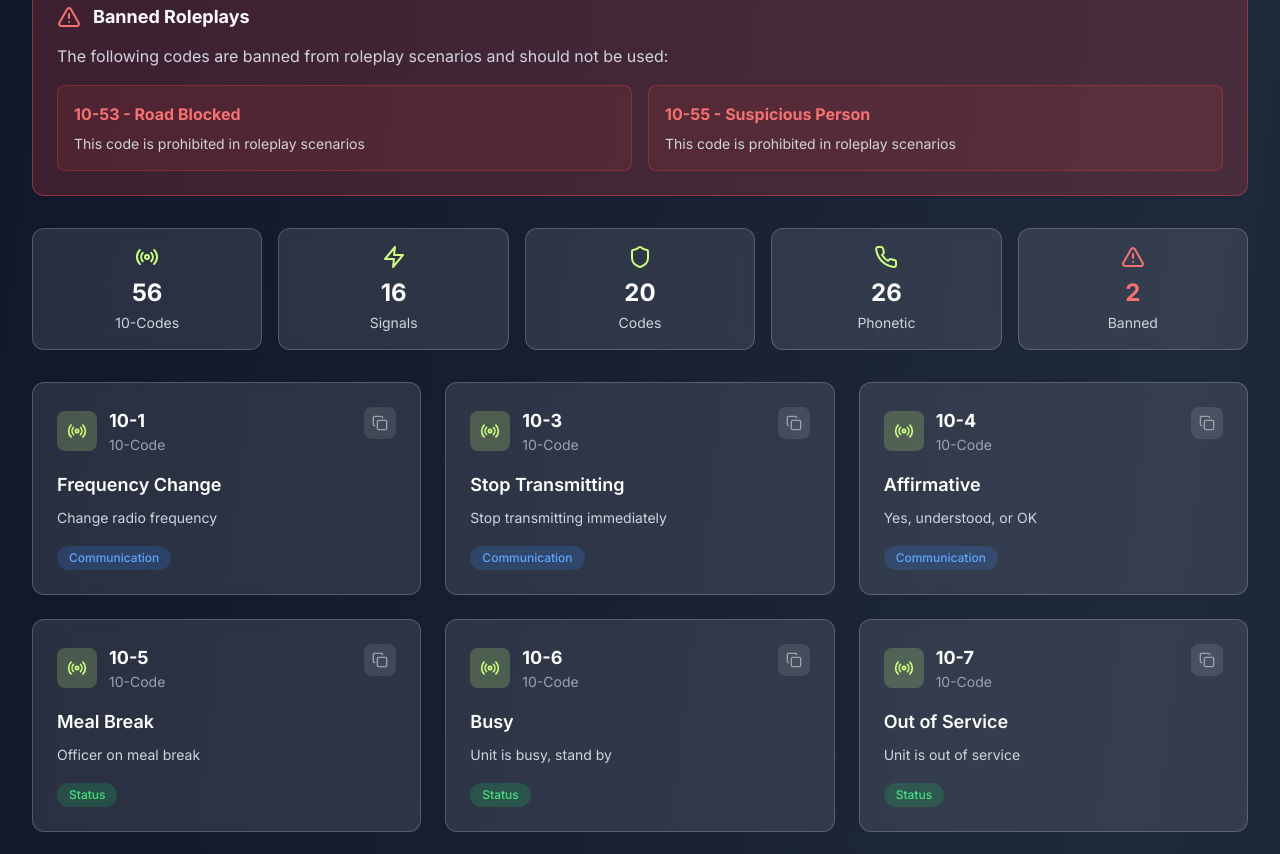
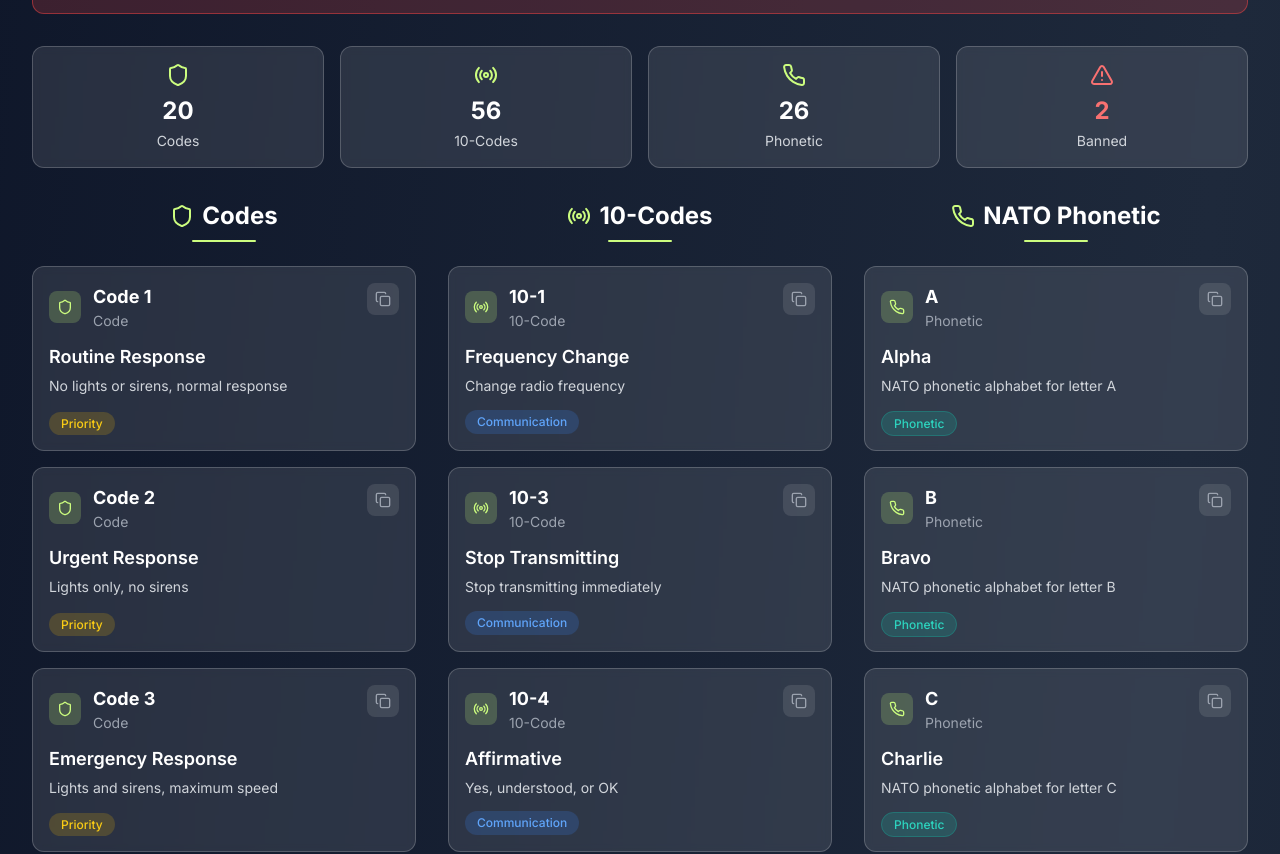
Before and after one commit to briancodm123/GVRO-P-S-Website, a Next.js app: page /radio-codes in a window 1280 px wide. Shown: the part 520-1374 px from the top of the page. Built offline with nearby package versions, Linux system fonts and the light colour scheme.

Commit message:
Reorganize radio codes page into three-column layout: Codes (left), 10-Codes (middle), NATO Phonetic (right)

```diff
--- a/app/radio-codes/page.tsx
+++ b/app/radio-codes/page.tsx
@@ -1,11 +1,9 @@
 'use client'
 
 import { useState } from 'react'
-import { Radio, Search, Copy, Check, AlertTriangle, Shield, Car, Users, Phone, Clock, MapPin, Zap } from 'lucide-react'
+import { Radio, Copy, Check, AlertTriangle, Shield, Phone } from 'lucide-react'
 
 export default function RadioCodesPage() {
-  const [searchTerm, setSearchTerm] = useState('')
-  const [selectedCategory, setSelectedCategory] = useState('All')
   const [copiedCode, setCopiedCode] = useState<string | null>(null)
 
   const tenCodes = [
@@ -138,28 +136,6 @@
     { letter: 'Z', phonetic: 'Zulu' }
   ]
 
-  const allCodes = [
-    ...tenCodes.map(code => ({ ...code, type: '10-Code' })),
-    ...signals.map(signal => ({ ...signal, type: 'Signal' })),
-    ...codes.map(code => ({ ...code, type: 'Code' })),
-    ...phoneticAlphabet.map(letter => ({
-      code: letter.letter,
-      meaning: letter.phonetic,
-      category: 'Phonetic',
-      description: `NATO phonetic alphabet for letter ${letter.letter}`,
-      type: 'Phonetic'
-    }))
-  ]
-
-  const categories = ['All', 'General', 'Communication', 'Status', 'Emergency', 'Criminal', 'Priority', 'Information', 'Service', 'Tactical', 'Violation', 'Traffic', 'Phonetic']
-
-  const filteredCodes = allCodes.filter(item => {
-    const matchesSearch = item.code.toLowerCase().includes(searchTerm.toLowerCase()) ||
-                         item.meaning.toLowerCase().includes(searchTerm.toLowerCase()) ||
-                         item.description.toLowerCase().includes(searchTerm.toLowerCase())
-    const matchesCategory = selectedCategory === 'All' || item.category === selectedCategory
-    return matchesSearch && matchesCategory
-  })
 
   const copyToClipboard = async (code: string) => {
     try {
@@ -189,16 +165,6 @@
     }
   }
 
-  const getTypeIcon = (type: string) => {
-    switch (type) {
-      case '10-Code': return Radio
-      case 'Signal': return Zap
-      case 'Code': return Shield
-      case 'Phonetic': return Phone
-      default: return Radio
-    }
-  }
-
   return (
     <div className="min-h-screen text-white py-12 px-4 sm:px-6 lg:px-8 bg-gradient-to-br from-slate-900 via-slate-800 to-slate-900">
       <div className="max-w-7xl mx-auto">
@@ -213,35 +179,6 @@
           </p>
         </div>
 
-        {/* Search and Filter */}
-        <div className="mb-8 space-y-4">
-          <div className="relative">
-            <Search className="absolute left-3 top-1/2 transform -translate-y-1/2 text-gray-400 w-5 h-5" />
-            <input
-              type="text"
-              placeholder="Search codes, meanings, or descriptions..."
-              value={searchTerm}
-              onChange={(e) => setSearchTerm(e.target.value)}
-              className="w-full pl-10 pr-4 py-3 bg-white/10 border border-white/20 rounded-lg text-white placeholder-gray-400 focus:outline-none focus:ring-2 focus:ring-[#ccfd7f]/50 focus:border-[#ccfd7f]/50"
-            />
-          </div>
-
-          <div className="flex flex-wrap gap-2">
-            {categories.map((category) => (
-              <button
-                key={category}
-                onClick={() => setSelectedCategory(category)}
-                className={`px-4 py-2 rounded-lg border transition-all duration-300 text-sm font-medium ${
-                  selectedCategory === category
-                    ? 'bg-[#ccfd7f]/20 border-[#ccfd7f]/50 text-[#ccfd7f]'
-                    : 'bg-white/10 border-white/20 text-gray-300 hover:bg-white/20'
-                }`}
-              >
-                {category}
-              </button>
-            ))}
-          </div>
-        </div>
 
         {/* Banned Roleplays Notice */}
         <div className="bg-red-500/20 border border-red-500/50 rounded-xl p-6 mb-8">
@@ -265,21 +202,16 @@
         </div>
 
         {/* Quick Stats */}
-        <div className="grid grid-cols-1 md:grid-cols-5 gap-4 mb-8">
+        <div className="grid grid-cols-1 md:grid-cols-4 gap-4 mb-8">
+          <div className="bg-white/10 backdrop-blur-sm rounded-xl p-4 border border-white/20 text-center">
+            <Shield className="w-6 h-6 text-[#ccfd7f] mx-auto mb-2" />
+            <h3 className="text-2xl font-bold text-white mb-1">{codes.length}</h3>
+            <p className="text-gray-300 text-sm">Codes</p>
+          </div>
           <div className="bg-white/10 backdrop-blur-sm rounded-xl p-4 border border-white/20 text-center">
             <Radio className="w-6 h-6 text-[#ccfd7f] mx-auto mb-2" />
             <h3 className="text-2xl font-bold text-white mb-1">{tenCodes.length}</h3>
             <p className="text-gray-300 text-sm">10-Codes</p>
-          </div>
-          <div className="bg-white/10 backdrop-blur-sm rounded-xl p-4 border border-white/20 text-center">
-            <Zap className="w-6 h-6 text-[#ccfd7f] mx-auto mb-2" />
-            <h3 className="text-2xl font-bold text-white mb-1">{signals.length}</h3>
-            <p className="text-gray-300 text-sm">Signals</p>
-          </div>
-          <div className="bg-white/10 backdrop-blur-sm rounded-xl p-4 border border-white/20 text-center">
-            <Shield className="w-6 h-6 text-[#ccfd7f] mx-auto mb-2" />
-            <h3 className="text-2xl font-bold text-white mb-1">{codes.length}</h3>
-            <p className="text-gray-300 text-sm">Codes</p>
           </div>
           <div className="bg-white/10 backdrop-blur-sm rounded-xl p-4 border border-white/20 text-center">
             <Phone className="w-6 h-6 text-[#ccfd7f] mx-auto mb-2" />
@@ -293,58 +225,111 @@
           </div>
         </div>
 
-        {/* Codes Grid */}
-        <div className="grid grid-cols-1 md:grid-cols-2 lg:grid-cols-3 gap-6">
-          {filteredCodes.map((item, index) => {
-            const IconComponent = getTypeIcon(item.type)
-            const isBanned = item.banned
-            return (
+        {/* Three Column Layout */}
+        <div className="grid grid-cols-1 lg:grid-cols-3 gap-8">
+          {/* Codes Column */}
+          <div className="space-y-6">
+            <div className="text-center mb-6">
+              <h2 className="text-2xl font-bold text-white mb-2 flex items-center justify-center">
+                <Shield className="w-6 h-6 text-[#ccfd7f] mr-2" />
+                Codes
+              </h2>
+              <div className="w-16 h-0.5 bg-[#ccfd7f] mx-auto rounded-full"></div>
+            </div>
+            <div className="space-y-4">
+              {codes.map((code, index) => (
                 <div
                   key={index}
-                className={`bg-white/10 backdrop-blur-sm rounded-xl p-6 border transition-all duration-300 hover:shadow-xl ${
-                  isBanned
-                    ? 'border-red-500/50 bg-red-500/5'
-                    : 'border-white/20 hover:border-[#ccfd7f]/50 hover:shadow-[#ccfd7f]/10'
-                }`}
+                  className="bg-white/10 backdrop-blur-sm rounded-xl p-4 border border-white/20 hover:border-[#ccfd7f]/50 transition-all duration-300 hover:shadow-xl hover:shadow-[#ccfd7f]/10"
                 >
-                <div className="flex items-start justify-between mb-4">
+                  <div className="flex items-start justify-between mb-3">
                     <div className="flex items-center space-x-3">
-                    <div className={`w-10 h-10 rounded-lg flex items-center justify-center ${
-                      isBanned ? 'bg-red-500/20' : 'bg-[#ccfd7f]/20'
-                    }`}>
-                      <IconComponent className={`w-5 h-5 ${isBanned ? 'text-red-400' : 'text-[#ccfd7f]'}`} />
+                      <div className="w-8 h-8 rounded-lg flex items-center justify-center bg-[#ccfd7f]/20">
+                        <Shield className="w-4 h-4 text-[#ccfd7f]" />
                       </div>
                       <div>
-                      <h3 className={`text-lg font-bold ${isBanned ? 'text-red-400' : 'text-white'}`}>
-                        {item.code}
-                      </h3>
-                      <p className="text-sm text-gray-400">{item.type}</p>
+                        <h3 className="text-lg font-bold text-white">{code.code}</h3>
+                        <p className="text-sm text-gray-400">Code</p>
                       </div>
                     </div>
                     <button
-                    onClick={() => copyToClipboard(item.code)}
+                      onClick={() => copyToClipboard(code.code)}
                       className="p-2 rounded-lg bg-white/10 hover:bg-white/20 transition-colors"
                     >
-                    {copiedCode === item.code ? (
+                      {copiedCode === code.code ? (
                         <Check className="w-4 h-4 text-[#ccfd7f]" />
                       ) : (
                         <Copy className="w-4 h-4 text-gray-400" />
                       )}
                     </button>
                   </div>
-
-                <div className="mb-4">
-                  <h4 className={`text-lg font-semibold mb-2 ${isBanned ? 'text-red-300' : 'text-white'}`}>
-                    {item.meaning}
-                  </h4>
-                  <p className="text-gray-300 text-sm leading-relaxed">
-                    {item.description}
-                  </p>
+                  <div className="mb-3">
+                    <h4 className="text-lg font-semibold mb-1 text-white">{code.meaning}</h4>
+                    <p className="text-gray-300 text-sm leading-relaxed">{code.description}</p>
+                  </div>
+                  <span className={`px-3 py-1 rounded-full text-xs font-medium ${getCategoryColor(code.category)}`}>
+                    {code.category}
+                  </span>
+                </div>
+              ))}
+            </div>
           </div>
 
+          {/* 10-Codes Column */}
+          <div className="space-y-6">
+            <div className="text-center mb-6">
+              <h2 className="text-2xl font-bold text-white mb-2 flex items-center justify-center">
+                <Radio className="w-6 h-6 text-[#ccfd7f] mr-2" />
+                10-Codes
+              </h2>
+              <div className="w-16 h-0.5 bg-[#ccfd7f] mx-auto rounded-full"></div>
+            </div>
+            <div className="space-y-4">
+              {tenCodes.map((code, index) => {
+                const isBanned = code.banned
+                return (
+                  <div
+                    key={index}
+                    className={`bg-white/10 backdrop-blur-sm rounded-xl p-4 border transition-all duration-300 hover:shadow-xl ${
+                      isBanned
+                        ? 'border-red-500/50 bg-red-500/5'
+                        : 'border-white/20 hover:border-[#ccfd7f]/50 hover:shadow-[#ccfd7f]/10'
+                    }`}
+                  >
+                    <div className="flex items-start justify-between mb-3">
+                      <div className="flex items-center space-x-3">
+                        <div className={`w-8 h-8 rounded-lg flex items-center justify-center ${
+                          isBanned ? 'bg-red-500/20' : 'bg-[#ccfd7f]/20'
+                        }`}>
+                          <Radio className={`w-4 h-4 ${isBanned ? 'text-red-400' : 'text-[#ccfd7f]'}`} />
+                        </div>
+                        <div>
+                          <h3 className={`text-lg font-bold ${isBanned ? 'text-red-400' : 'text-white'}`}>
+                            {code.code}
+                          </h3>
+                          <p className="text-sm text-gray-400">10-Code</p>
+                        </div>
+                      </div>
+                      <button
+                        onClick={() => copyToClipboard(code.code)}
+                        className="p-2 rounded-lg bg-white/10 hover:bg-white/20 transition-colors"
+                      >
+                        {copiedCode === code.code ? (
+                          <Check className="w-4 h-4 text-[#ccfd7f]" />
+                        ) : (
+                          <Copy className="w-4 h-4 text-gray-400" />
+                        )}
+                      </button>
+                    </div>
+                    <div className="mb-3">
+                      <h4 className={`text-lg font-semibold mb-1 ${isBanned ? 'text-red-300' : 'text-white'}`}>
+                        {code.meaning}
+                      </h4>
+                      <p className="text-gray-300 text-sm leading-relaxed">{code.description}</p>
+                    </div>
                     <div className="flex items-center justify-between">
-                  <span className={`px-3 py-1 rounded-full text-xs font-medium ${getCategoryColor(item.category)}`}>
-                    {item.category}
+                      <span className={`px-3 py-1 rounded-full text-xs font-medium ${getCategoryColor(code.category)}`}>
+                        {code.category}
                       </span>
                       {isBanned && (
                         <span className="px-3 py-1 rounded-full text-xs font-medium bg-red-500/20 text-red-400 border border-red-500/30">
@@ -355,6 +340,58 @@
                   </div>
                 )
               })}
+            </div>
+          </div>
+
+          {/* NATO Phonetic Alphabet Column */}
+          <div className="space-y-6">
+            <div className="text-center mb-6">
+              <h2 className="text-2xl font-bold text-white mb-2 flex items-center justify-center">
+                <Phone className="w-6 h-6 text-[#ccfd7f] mr-2" />
+                NATO Phonetic
+              </h2>
+              <div className="w-16 h-0.5 bg-[#ccfd7f] mx-auto rounded-full"></div>
+            </div>
+            <div className="space-y-4">
+              {phoneticAlphabet.map((letter, index) => (
+                <div
+                  key={index}
+                  className="bg-white/10 backdrop-blur-sm rounded-xl p-4 border border-white/20 hover:border-[#ccfd7f]/50 transition-all duration-300 hover:shadow-xl hover:shadow-[#ccfd7f]/10"
+                >
+                  <div className="flex items-start justify-between mb-3">
+                    <div className="flex items-center space-x-3">
+                      <div className="w-8 h-8 rounded-lg flex items-center justify-center bg-[#ccfd7f]/20">
+                        <Phone className="w-4 h-4 text-[#ccfd7f]" />
+                      </div>
+                      <div>
+                        <h3 className="text-lg font-bold text-white">{letter.letter}</h3>
+                        <p className="text-sm text-gray-400">Phonetic</p>
+                      </div>
+                    </div>
+                    <button
+                      onClick={() => copyToClipboard(letter.letter)}
+                      className="p-2 rounded-lg bg-white/10 hover:bg-white/20 transition-colors"
+                    >
+                      {copiedCode === letter.letter ? (
+                        <Check className="w-4 h-4 text-[#ccfd7f]" />
+                      ) : (
+                        <Copy className="w-4 h-4 text-gray-400" />
+                      )}
+                    </button>
+                  </div>
+                  <div className="mb-3">
+                    <h4 className="text-lg font-semibold mb-1 text-white">{letter.phonetic}</h4>
+                    <p className="text-gray-300 text-sm leading-relaxed">
+                      NATO phonetic alphabet for letter {letter.letter}
+                    </p>
+                  </div>
+                  <span className="px-3 py-1 rounded-full text-xs font-medium bg-teal-500/20 text-teal-400 border border-teal-500/30">
+                    Phonetic
+                  </span>
+                </div>
+              ))}
+            </div>
+          </div>
         </div>
 
         {/* Footer Notice */}
```
Lines whose indentation alone changed are shown as unchanged.
